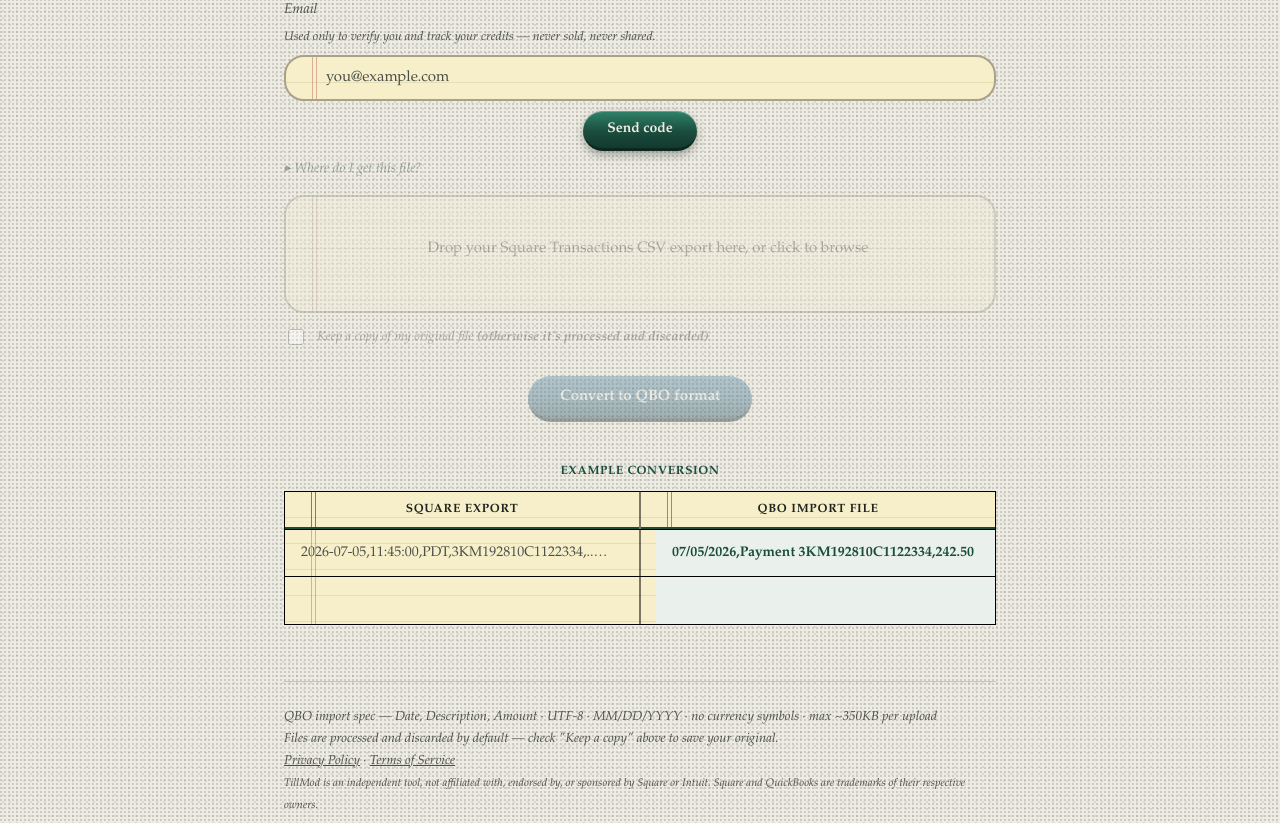
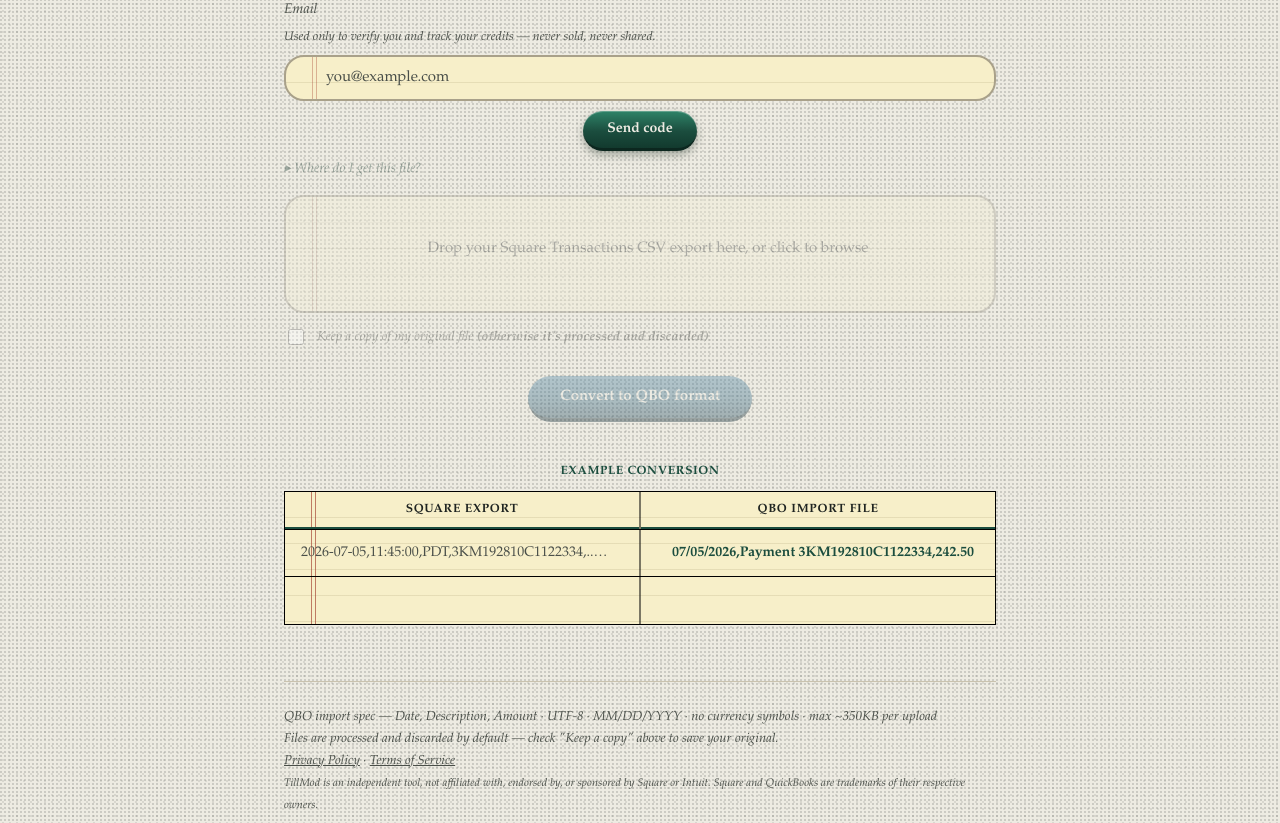
Before and after one commit to workathome180/TillMod, a Flask app: page / in a window 1280 px wide. Shown: the part 1133-1956 px from the top of the page. Run offline with Flask 3, Linux system fonts and the light colour scheme.

Commit message:
Make example-conversion table's yellow/stripe background fully uniform
Match stripe opacity across header and data rows, and drop the QBO column's green
tint so the whole table is one consistent yellow ledger look.

Co-Authored-By: Claude Sonnet 5 <noreply@anthropic.com>

```diff
--- a/templates/index.html
+++ b/templates/index.html
@@ -182,8 +182,8 @@
     margin: 10px 0 40px;
     border: 1px solid #000;
     background:
-      linear-gradient(to right, transparent 26px, rgba(161, 61, 44, 0.35) 26px, rgba(161, 61, 44, 0.35) 27px, transparent 27px),
-      linear-gradient(to right, transparent 30px, rgba(161, 61, 44, 0.35) 30px, rgba(161, 61, 44, 0.35) 31px, transparent 31px),
+      linear-gradient(to right, transparent 26px, rgba(161, 61, 44, 0.65) 26px, rgba(161, 61, 44, 0.65) 27px, transparent 27px),
+      linear-gradient(to right, transparent 30px, rgba(161, 61, 44, 0.65) 30px, rgba(161, 61, 44, 0.65) 31px, transparent 31px),
       repeating-linear-gradient(
         to bottom,
         transparent,
@@ -225,9 +225,7 @@
   }
 
   .ledger-strip .label-row .label-cell {
-    background:
-      linear-gradient(to right, transparent 26px, rgba(161, 61, 44, 0.65) 26px, rgba(161, 61, 44, 0.65) 27px, transparent 27px),
-      linear-gradient(to right, transparent 30px, rgba(161, 61, 44, 0.65) 30px, rgba(161, 61, 44, 0.65) 31px, transparent 31px);
+    background: transparent;
     color: var(--ink);
     font-weight: 700;
     font-style: normal;
@@ -254,7 +252,6 @@
   .ledger-strip .cell.after {
     color: var(--ledger-green);
     font-weight: 700;
-    background: var(--ledger-green-light);
   }
 
   .arrow {
```
